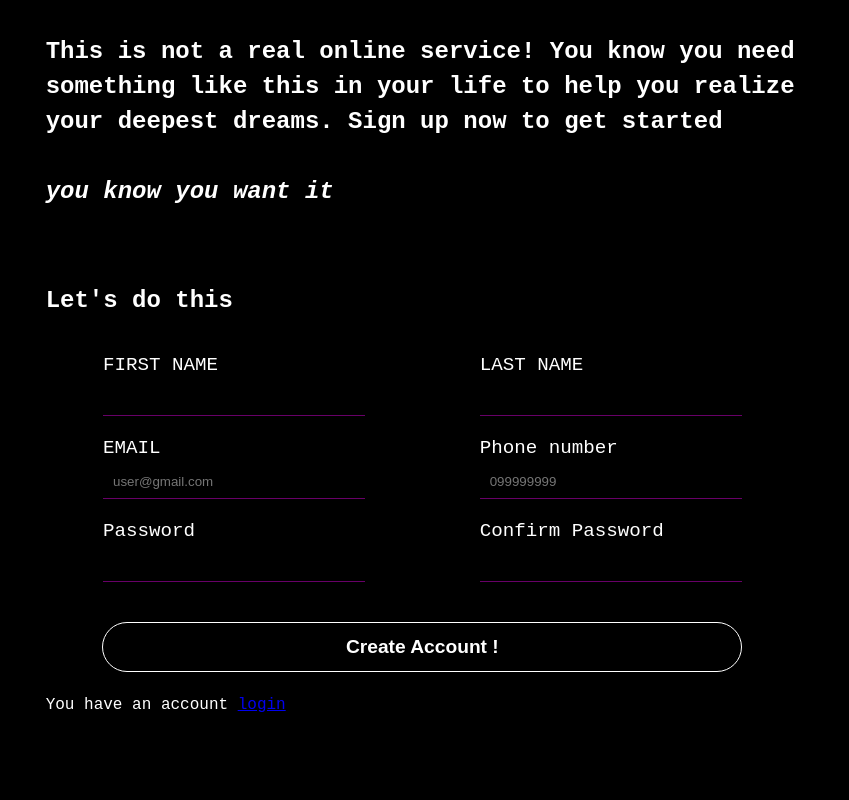
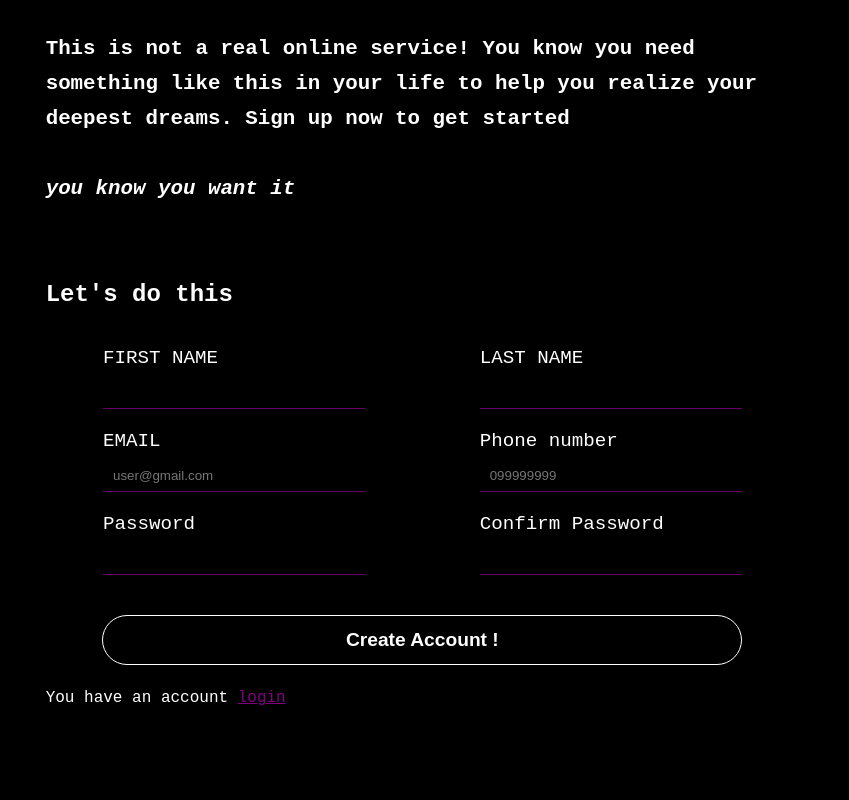
Before and after one commit to Tyler-TheCoder/sign-up-form, a plain HTML site: page index.html in a window 1280 px wide. Shown: the full height of the page, 431-1280 px from the left. Drawn offline with Linux system fonts and the light colour scheme.

Commit message:
Refactor style.css to improve structure and styles

```diff
--- a/style.css
+++ b/style.css
@@ -51,7 +51,7 @@ body
 
 .text-holder
 {
-    font-size: 1.5rem;
+    font-size: 1.3rem;
     font-weight: bold;
     /* background-color: brown; */
     padding: 10px 50px 10px;
@@ -141,8 +141,16 @@ input:invalid
     border-color: red;
 }
 
+a
+{
+color:purple;
+}
 a:hover
 {
     color: red;
     text-decoration: none;
 }
+a:visited
+{
+    color:green;
+}
```
